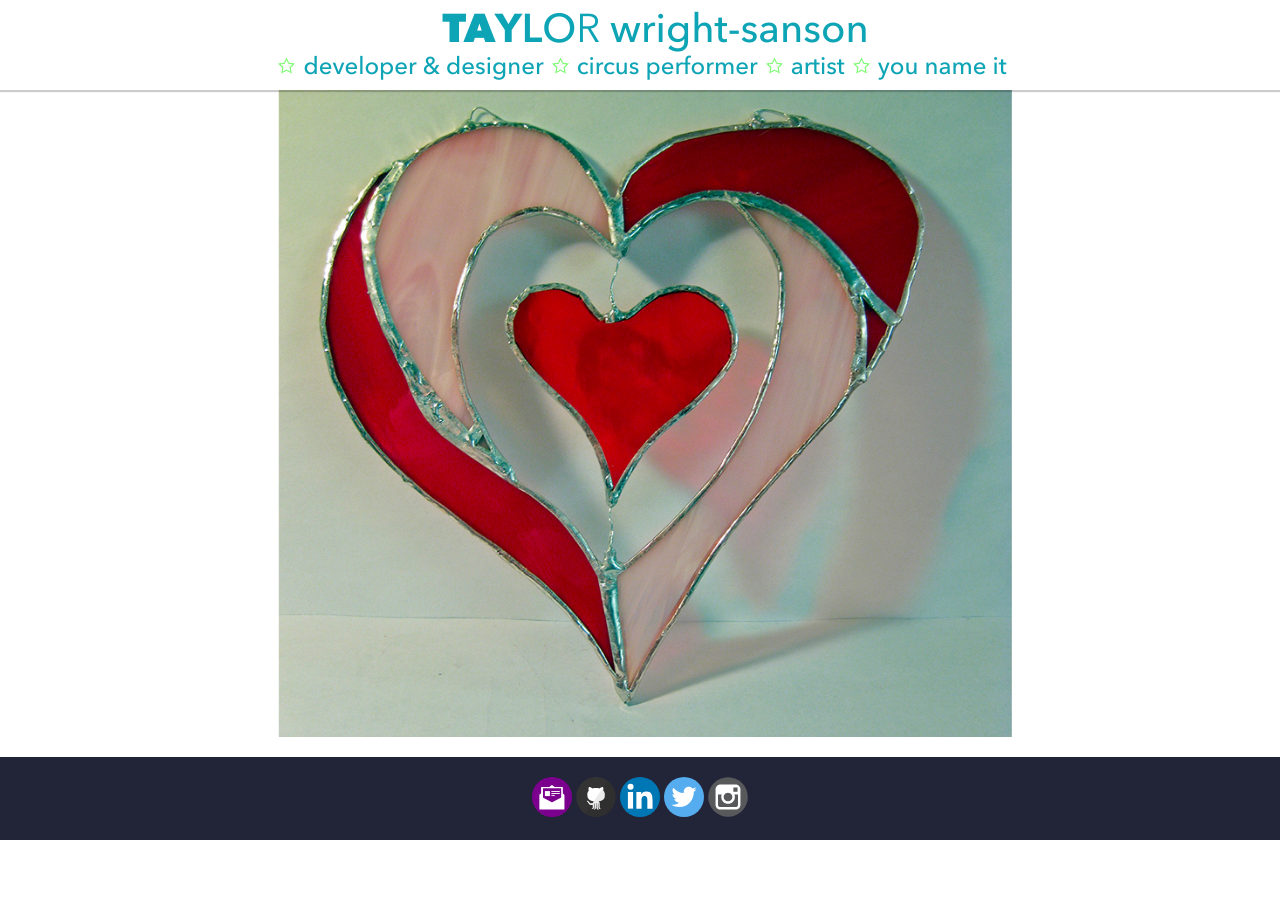
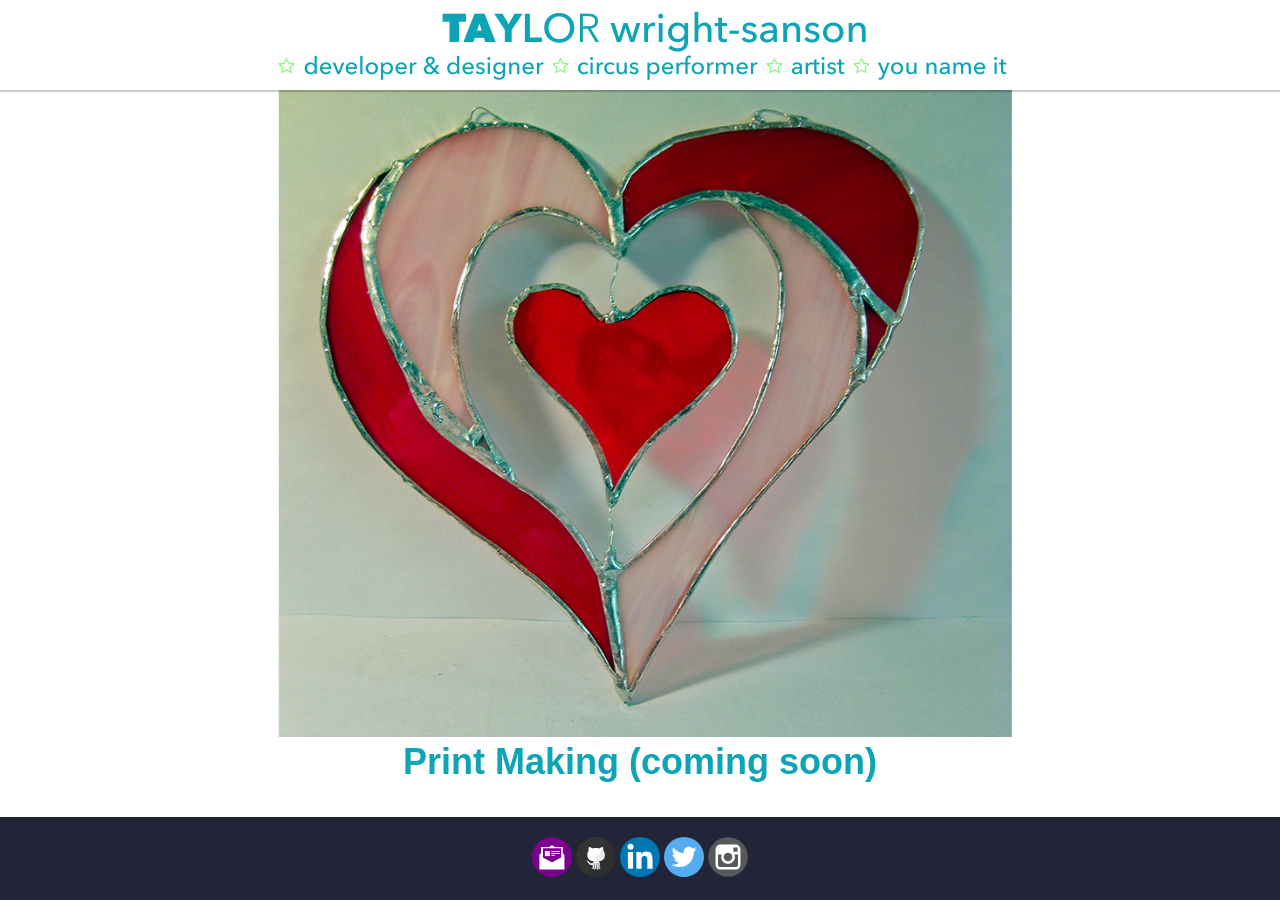
Before and after one commit to Xeaza/xeaza.github.io, a Jekyll site: the page built from artist.html, in a window 1280 px wide and 900 px high, scrolled down 839 px. Built offline with Jekyll 4.4.1, drawn with Linux system fonts in a browser that asks for light colours; nearby versions of some CDN libraries; before the commit the page ends 1679 px from its top, so only the background shows below that.

Commit message:
Beginning to add print making section

```diff
--- a/artist.html
+++ b/artist.html
@@ -31,6 +31,14 @@ permalink: /artist/
 		  <li><img src="{{ site.baseurl }}/images/art/stainedGlass/glass3.jpg" alt=""></li>
 		  <li><img src="{{ site.baseurl }}/images/art/stainedGlass/glass4.jpg" alt=""></li>
 		</ul>
+
+		<h1 class="center">Print Making (coming soon)</h1>
+		<!-- <ul class="rslides" class="snap">
+		  <li><img src="{{ site.baseurl }}/images/art/stainedGlass/glass1.jpg" alt=""></li>
+		  <li><img src="{{ site.baseurl }}/images/art/stainedGlass/glass2.jpg" alt=""></li>
+		  <li><img src="{{ site.baseurl }}/images/art/stainedGlass/glass3.jpg" alt=""></li>
+		  <li><img src="{{ site.baseurl }}/images/art/stainedGlass/glass4.jpg" alt=""></li>
+		</ul>	 -->
 		<!-- Calls the slideshow -->
 		<script>
 			$(function() {
```
